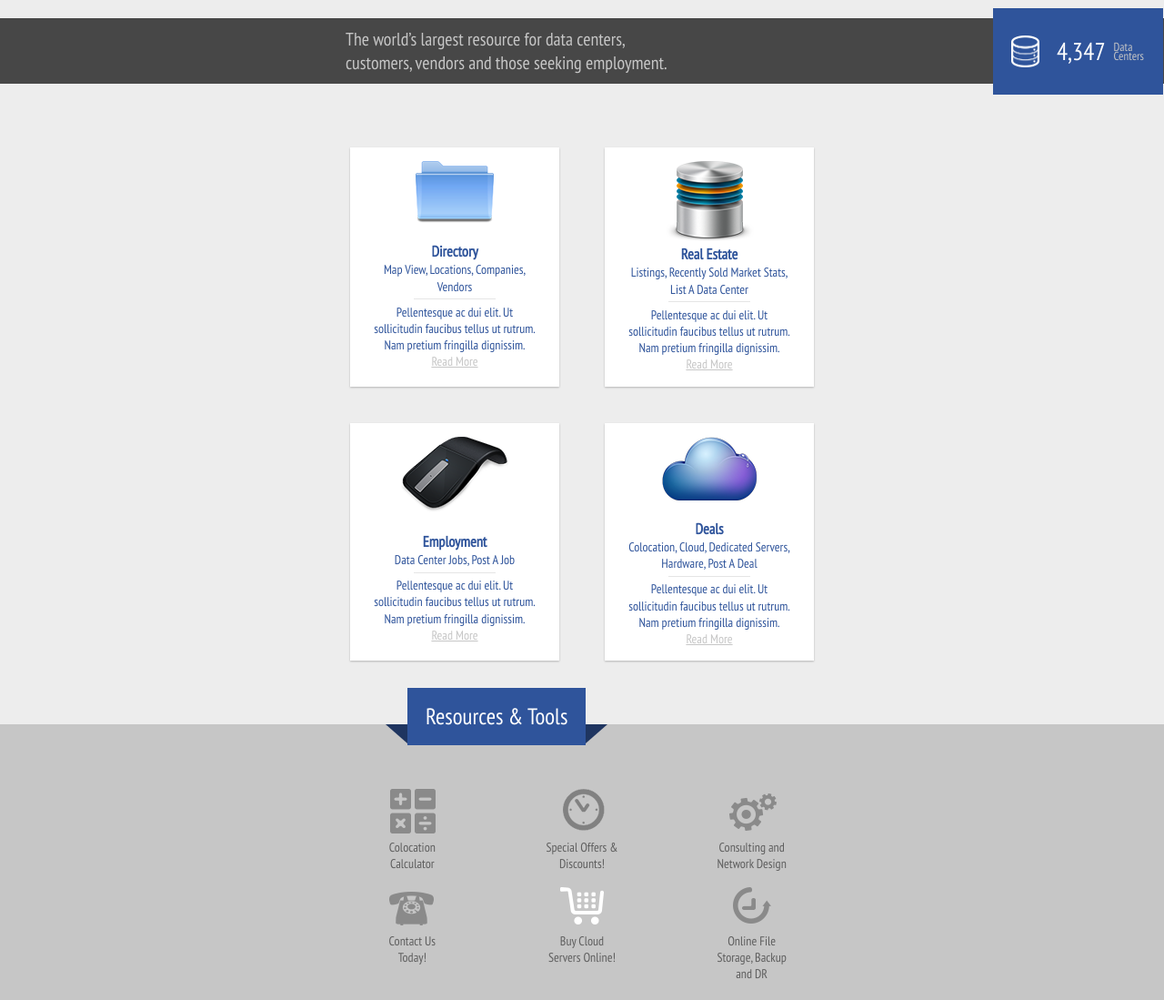
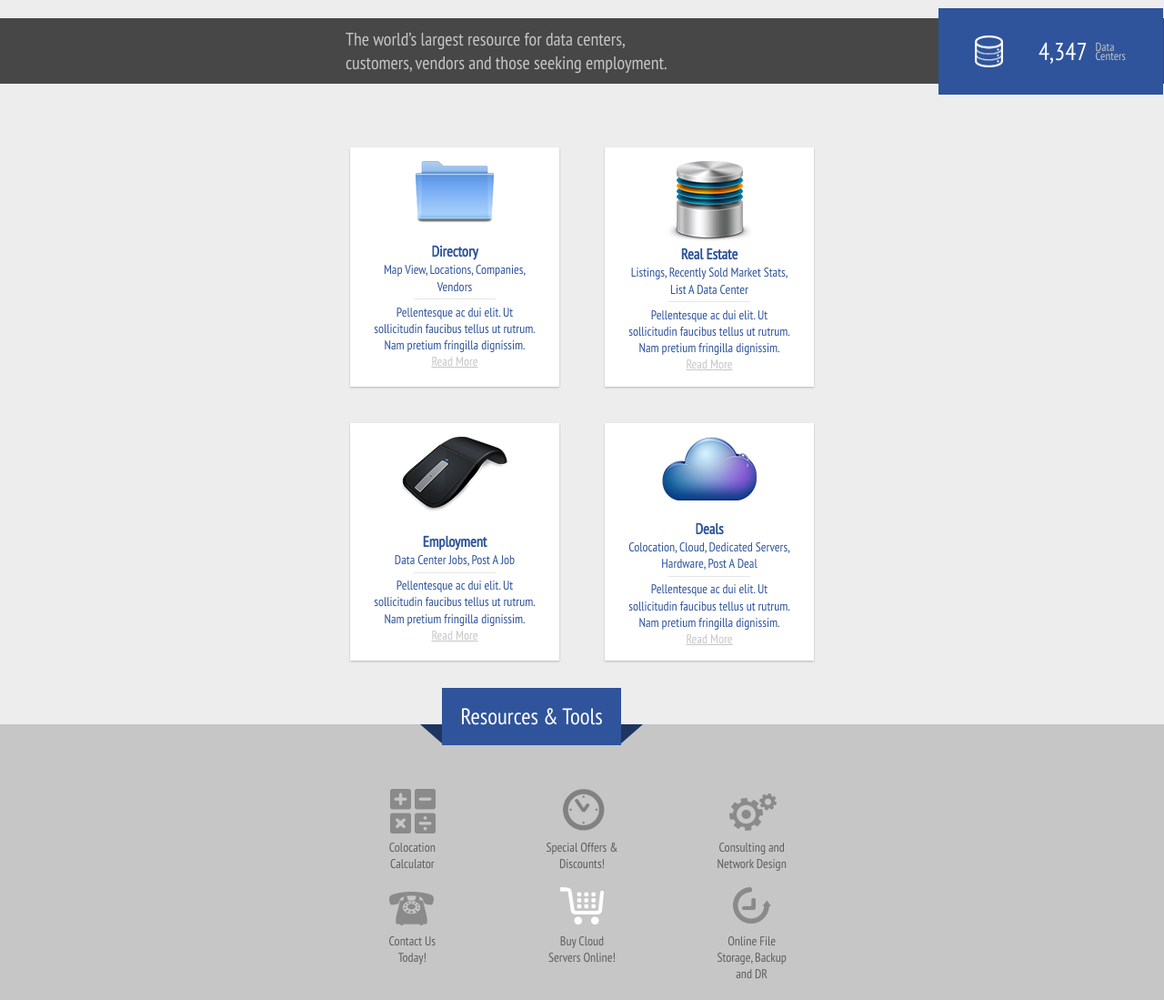
Before and after one commit to OlegZnamenskii/homework33, a plain HTML site: page index.html in a window 1280 px wide. Shown: the whole page at 91% size. Drawn offline with Linux system fonts and the light colour scheme.

Commit message:
add @media min-width 768px in style.css

```diff
--- a/css/style.css
+++ b/css/style.css
@@ -281,3 +281,14 @@ section {
         background: url(../img/ic-sprte.png) -515px 5px no-repeat;
     }
 }
+@media screen and (min-width: 768px) {
+    .data-center {
+        padding: 30px 40px;
+    }
+    .one {
+        padding-left: 70px;
+    }
+    .bottom h5 {
+        left: 38%;
+    }
+}
```
